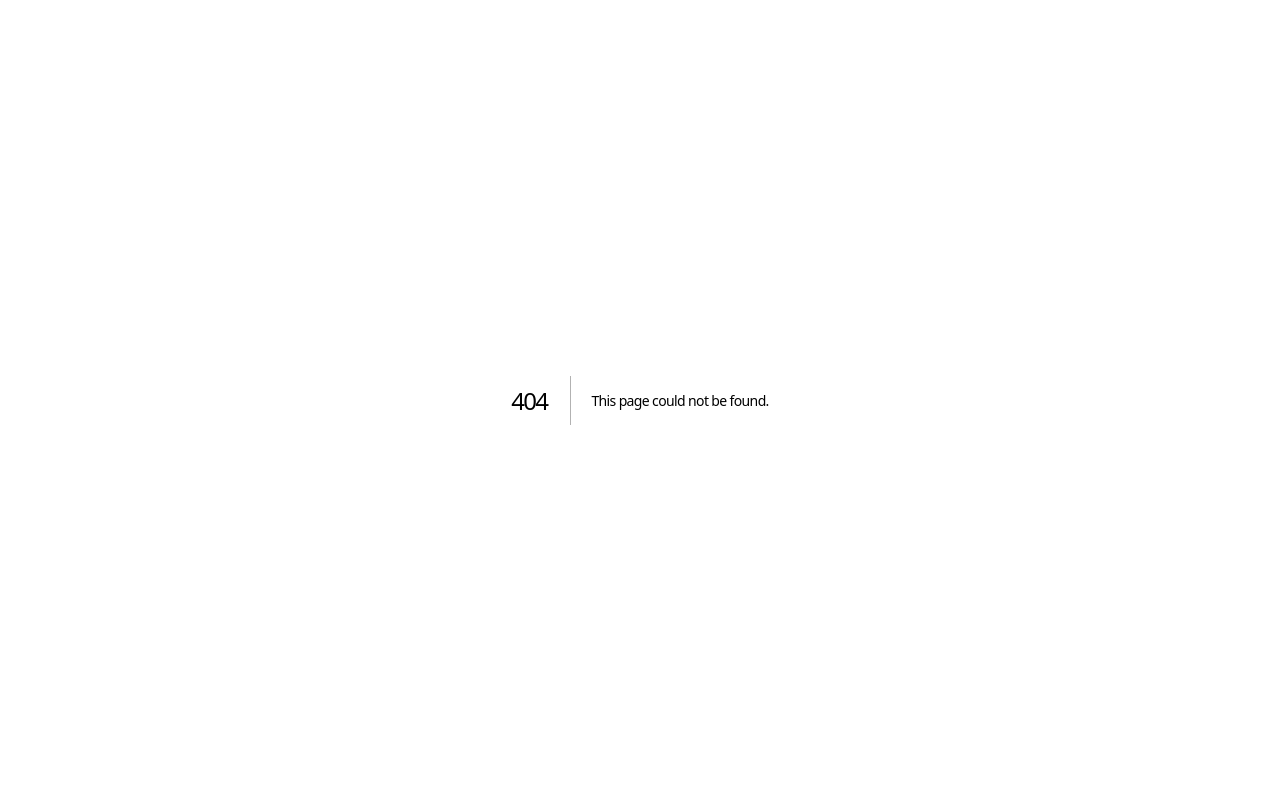
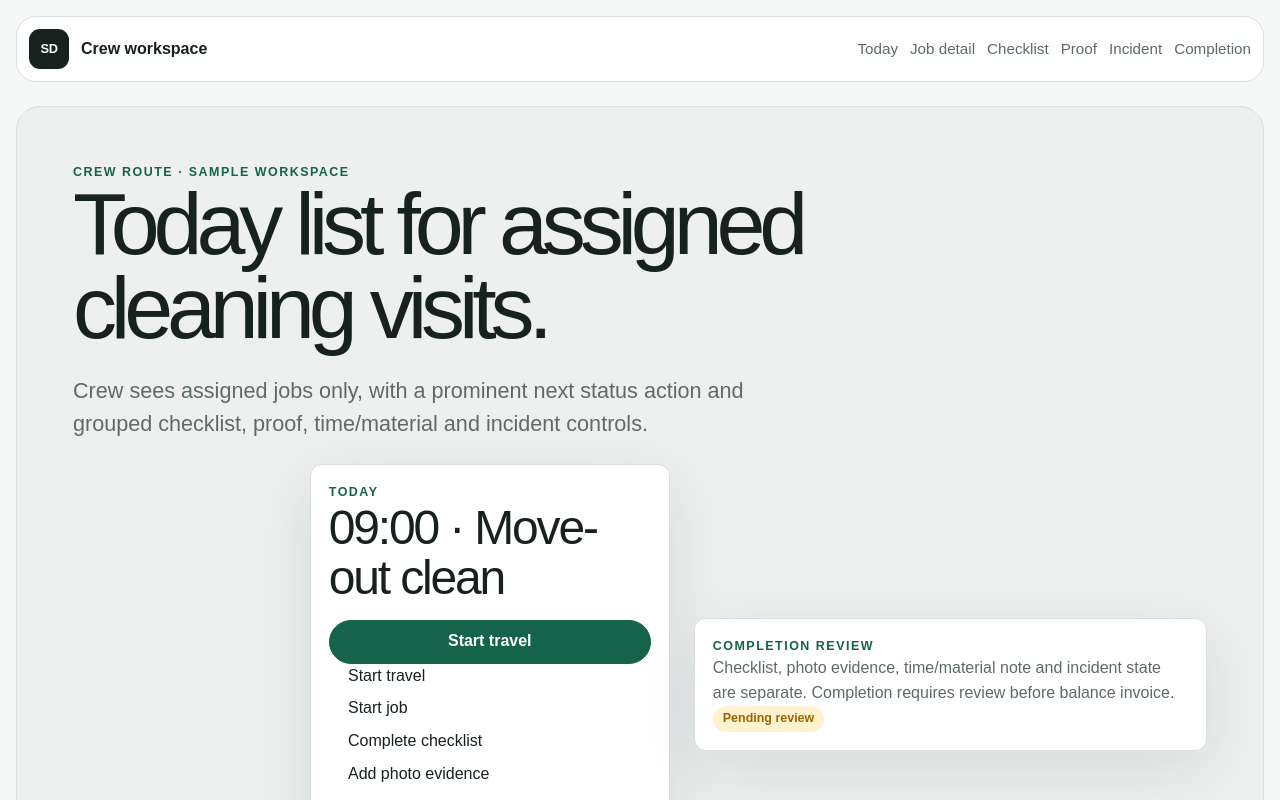
Before and after one commit to SaamVR/ServiceDesk, a Next.js app: page /crew/today in a window 1280 px wide. Before the commit this address had no page. Shown: the top 800 px of the page. Built offline with nearby package versions, Linux system fonts and the light colour scheme.

Commit message:
feat: add crew today route

```diff
--- /dev/null
+++ b/src/app/crew/today/page.tsx
@@ -0,0 +1,12 @@
+import { OperationalRoute } from "@/features/operations/OperationalRoute";
+
+export default function CrewTodayPage() {
+  return (
+    <OperationalRoute
+      surface="crew"
+      workspaceLabel="Crew workspace"
+      title="Today list for assigned cleaning visits."
+      description="Crew sees assigned jobs only, with a prominent next status action and grouped checklist, proof, time/material and incident controls."
+    />
+  );
+}
```
